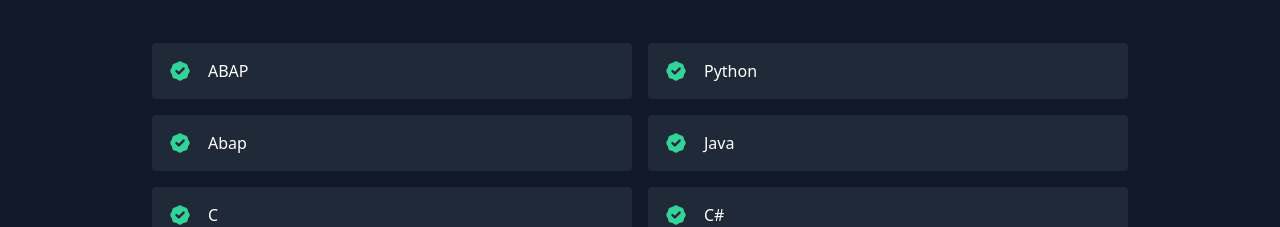
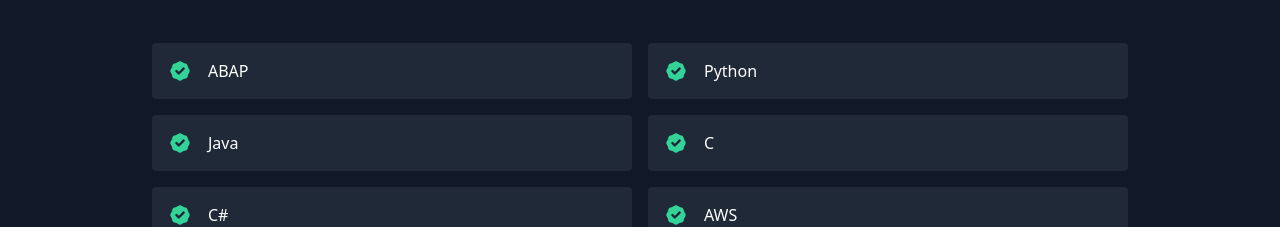
Before and after one commit to augustoaccorsi/augustoaccorsi, a React (Create React App) app in the folder my-portfolio/: page / in a window 1280 px wide. Shown: the part 1580-1807 px from the top of the page. Built offline with nearby package versions, Linux system fonts and the light colour scheme.

Commit message:
remove duplicated skills

```diff
--- a/my-portfolio/src/data.js
+++ b/my-portfolio/src/data.js
@@ -53,7 +53,6 @@
 export const skills = [
   "ABAP",
   "Python",
-  "Abap",
   "Java",
   "C",
   "C#",
```
